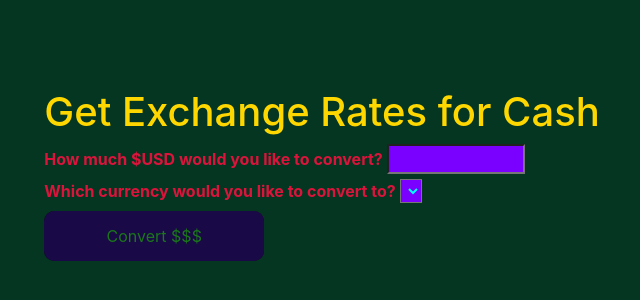
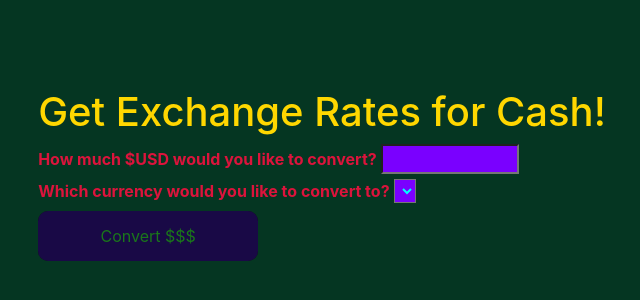
Before and after one commit to Coltthatcher/CURRENCY-EXCHANGE, a website built with webpack: page src/index.html in a window 1280 px wide. Shown: the part 226-526 px from the top of the page, without its empty margins (318-958 px from the left). Built offline with nearby package versions, Linux system fonts and the light colour scheme; no server answers.

Commit message:
change file tree structure

```diff
--- a/src/index.html
+++ b/src/index.html
@@ -6,7 +6,7 @@
 <body>
   <div class="box">
     <div class = "form-container">
-      <h1>Get Exchange Rates for Cash</h1>
+      <h1>Get Exchange Rates for Cash!</h1>
       <label for="usdInput"><b>How much $USD would you like to convert?</b></label>
       <input id="usdInput" type="number" min="1" max="9999999"><br>
       <label for= "currencies"><b>Which currency would you like to convert to?</b></label>
```
